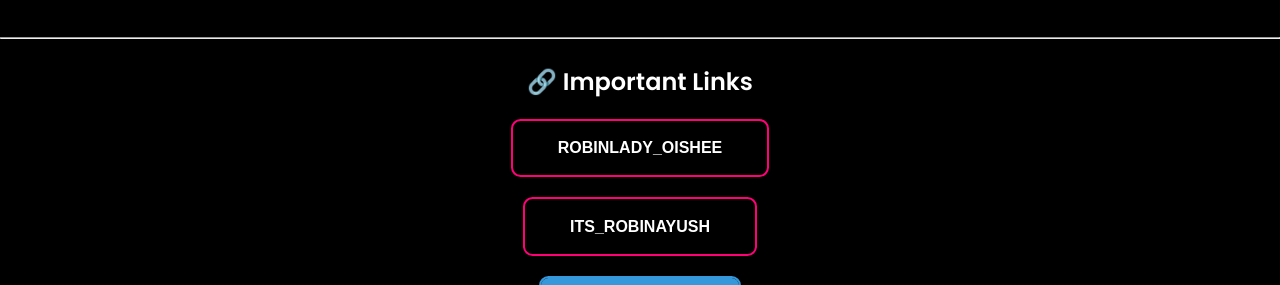
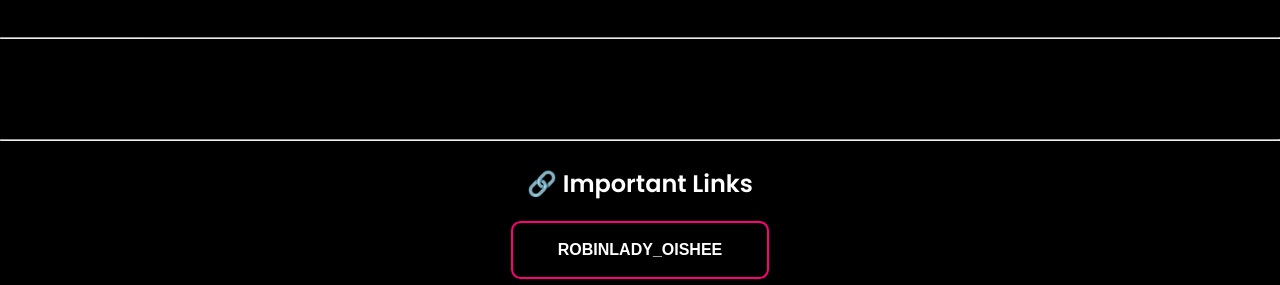
Before and after one commit to robinayush10/robinlady-bd-countdown-dv, a plain HTML site: page index.html in a window 1280 px wide. Shown: the part 515-800 px from the top of the page. Drawn offline with Linux system fonts and the light colour scheme.

Commit message:
Update index.html

```diff
--- a/index.html
+++ b/index.html
@@ -317,6 +317,11 @@
     <br>
     <hr>
     <br>
+    <br>
+    <br>
+    <br>
+    <hr>
+    <br>
 
 
     <center>
```
